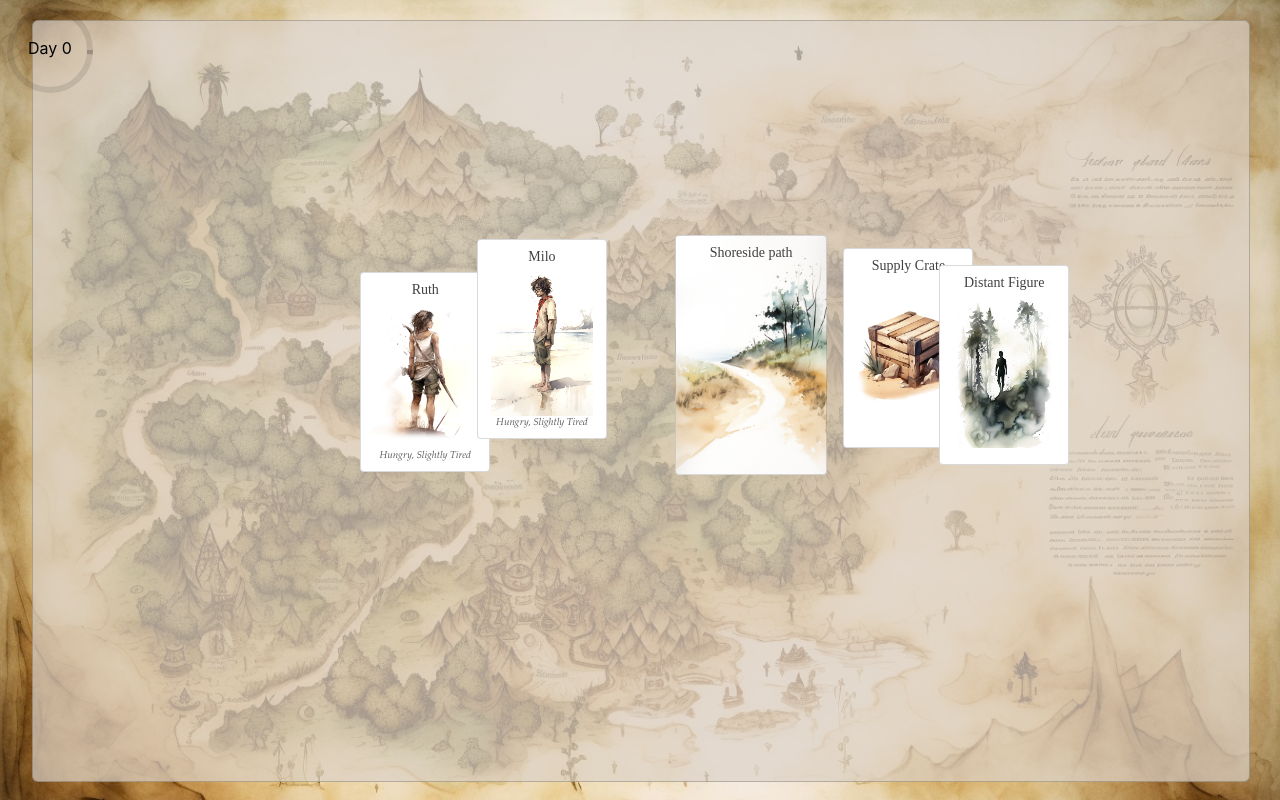
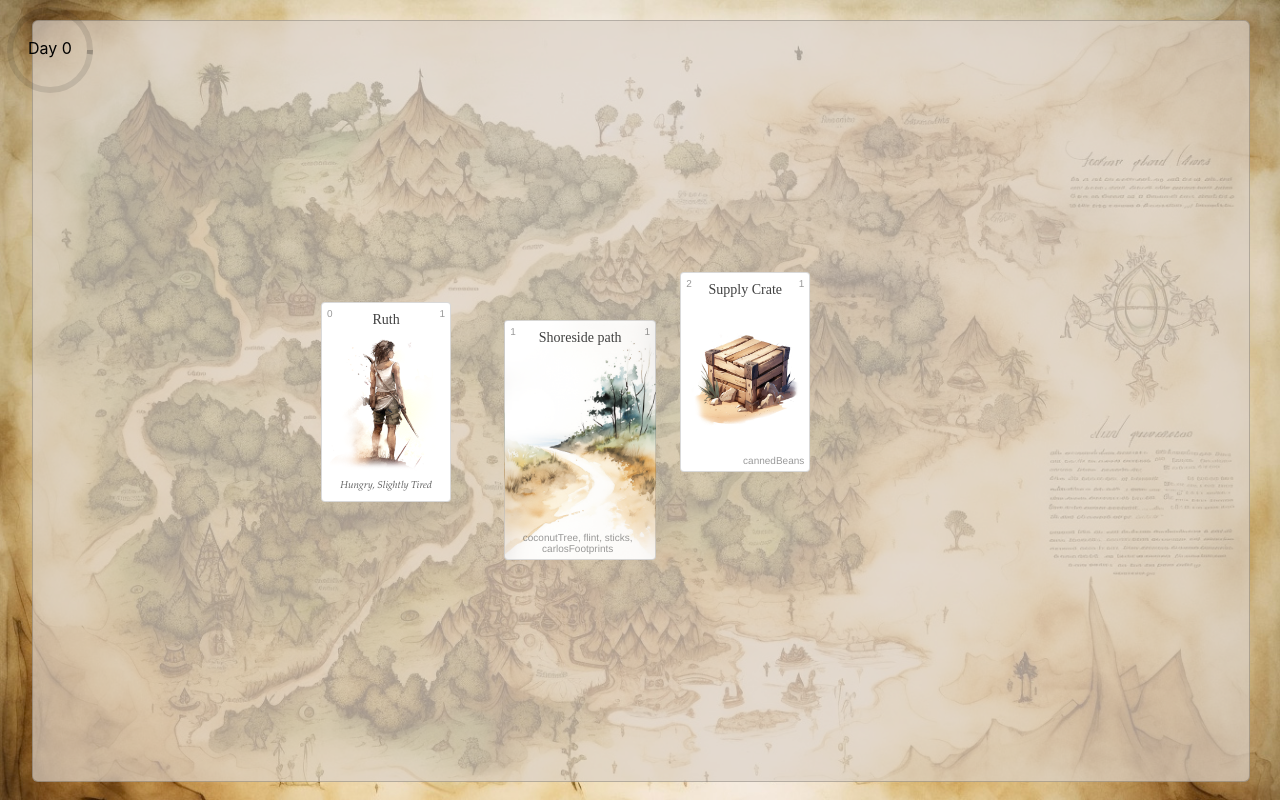
Before and after one commit to Raemon/shipdecked, a React (Create React App) app: page / in a window 1280 px wide. Built offline with nearby package versions, Linux system fonts and the light colour scheme.

Commit message:
attach to single stack

```diff
--- a/src/collections/cards.tsx
+++ b/src/collections/cards.tsx
@@ -2,8 +2,8 @@ import React from 'react';
 import { CardType, SpawnInfo } from "./types"
 
 export const startingCards: CardSlug[] = [
-  'ruth', 'milo',
-  'shoresidePath', 'crate', 'distantFigure'
+  'ruth',
+  'shoresidePath', 'crate',
   // 'seaweed', 'smallFire',
   // 'carlos', 'shelter', 'log'
 ]
@@ -201,7 +201,7 @@ export const units: Record<CardSlug, CardType> = {
     backgroundImage: 'shoresidepath.jpg',
     large: true,
     loot: ['coconutTree', 'flint', 'sticks', 'carlosFootprints'],
-    secondaryLoot: ['crate'],
+    secondaryLoot: ['crate', 'coconutTree', 'bananaTree', 'rocks', 'sticks'],
     spawnDescriptor: "Exploring...",
   },
   'denseJungle': {
--- a/src/collections/spawningUtils.ts
+++ b/src/collections/spawningUtils.ts
@@ -145,7 +145,8 @@ export function spawnFromLoot({attachedSlug, cardPositionInfo, preserve}:{attach
 
       newCardPositions[attachedId] = {
       ...cardPositions[attachedId],
-        loot: newSpawnItems
+        loot: newSpawnItems,
+        secondaryLoot
       }
 
       // If there are no more items to spawn even , remove the attached card
--- a/src/collections/useCardPositions.ts
+++ b/src/collections/useCardPositions.ts
@@ -1,6 +1,6 @@
 import { useState, useCallback } from 'react';
 import { DraggableData, DraggableEvent } from 'react-draggable';
-import { CARD_HEIGHT, CARD_WIDTH } from '../components/Card';
+import { CARD_HEIGHT, CARD_WIDTH, LARGE_CARD_HEIGHT, LARGE_CARD_WIDTH } from '../components/Card';
 import { CardPosition } from './types';
 
 export const STACK_OFFSET_X = 10;
@@ -64,26 +64,38 @@ export function useCardPositions(initialPositions: CardPosition[]) {
     }
     const attachedCardIndex = getIndexOfHighestAttachedZIndex(attachedCardIndices);
     if (attachedCardIndex !== undefined) {
+      console.log(cardPositions[attachedCardIndex])
       newCardData.x = cardPositions[attachedCardIndex].x + STACK_OFFSET_X;
       newCardData.y = cardPositions[attachedCardIndex].y + STACK_OFFSET_Y;
     }
     return newCardData;
   }
 
+  // find an overlapping card wiht
   const isAttached = useCallback((i: number) => {
-    const attachedCards = []
+    let attachedCardIndex: number|undefined = undefined
     for (let j = 0; j < cardPositions.length; j++) {
       const cardsAreDifferent = i !== j;
+      const width = cardPositions[j].large ? LARGE_CARD_WIDTH : CARD_WIDTH;
+      const height = cardPositions[j].large ? LARGE_CARD_HEIGHT : CARD_HEIGHT;
 
-      const cardsOverlapHorizontally = Math.abs(cardPositions[i].x - cardPositions[j].x) < CARD_WIDTH;
-      const cardsOverlapVertically = Math.abs(cardPositions[i].y - cardPositions[j].y) < CARD_HEIGHT;
+      const cardsOverlapHorizontally = Math.abs(cardPositions[i].x - cardPositions[j].x) < width;
+      const cardsOverlapVertically = Math.abs(cardPositions[i].y - cardPositions[j].y) < height;
       const cardsOverlap = cardsOverlapHorizontally && cardsOverlapVertically;
 
       if (cardsAreDifferent && cardsOverlap) {
-        attachedCards.push(j);
+        if (!attachedCardIndex) {
+          attachedCardIndex = j;
+        } else if (cardPositions[j].zIndex > cardPositions[attachedCardIndex].zIndex) {
+          attachedCardIndex = j;
+        }
       }
     }
-    return attachedCards;
+    if (attachedCardIndex !== undefined) {
+      return [attachedCardIndex, ...cardPositions[attachedCardIndex].attached];
+    } else {
+      return []
+    }
   }, [cardPositions]);
 
   const onDrag = useCallback((event: DraggableEvent, data: DraggableData, i: number) => {
--- a/src/components/Card.tsx
+++ b/src/components/Card.tsx
@@ -206,7 +206,7 @@ const Card = ({onDrag, onStop, cardPositionInfo, paused}:CardProps) => {
         }}>
           <h2>{name}</h2>
           {
-            debugging &&
+            // debugging &&
               <div>
                 <div className={classes.meta} style={{left: 5, top: 5}}>
                   {i}
```
